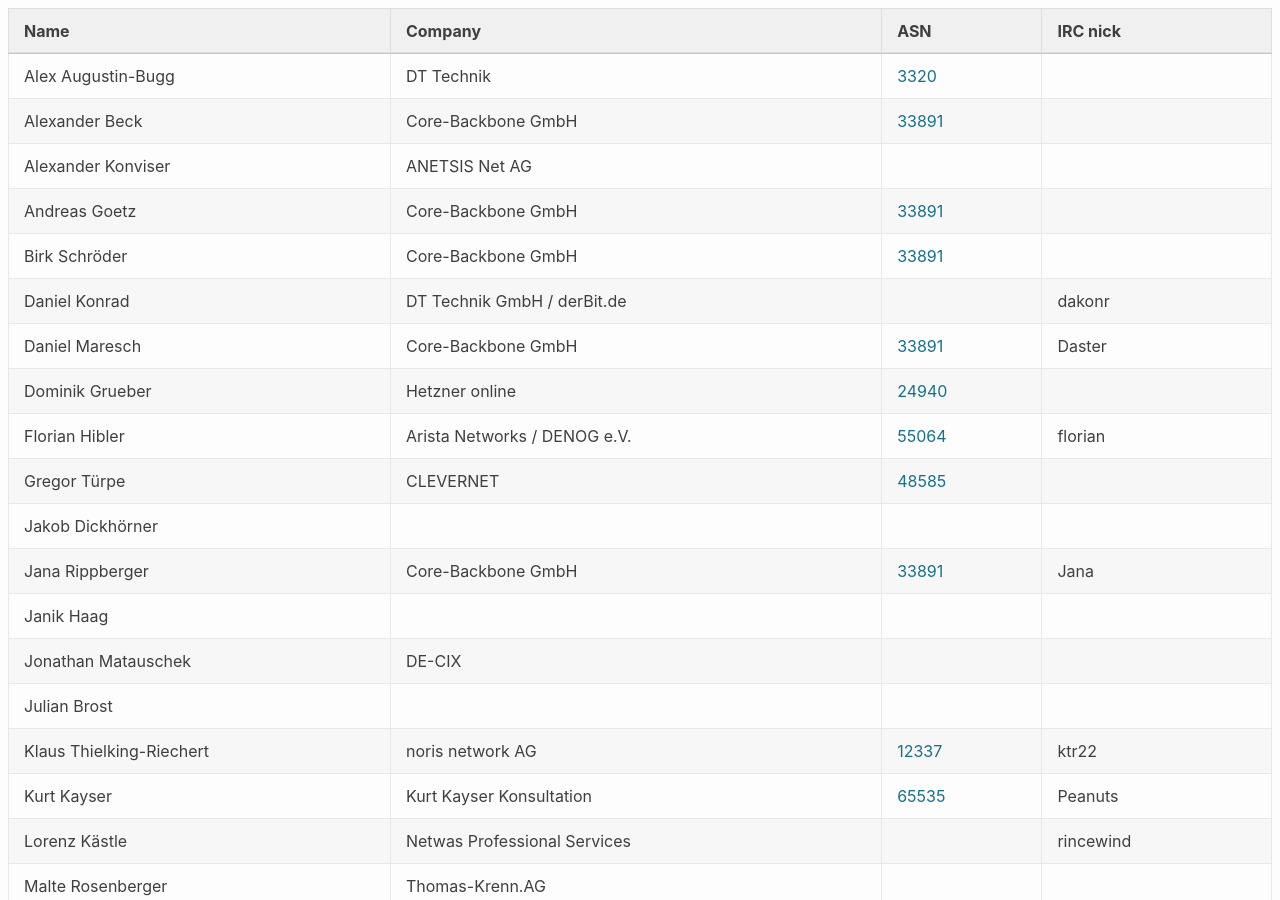
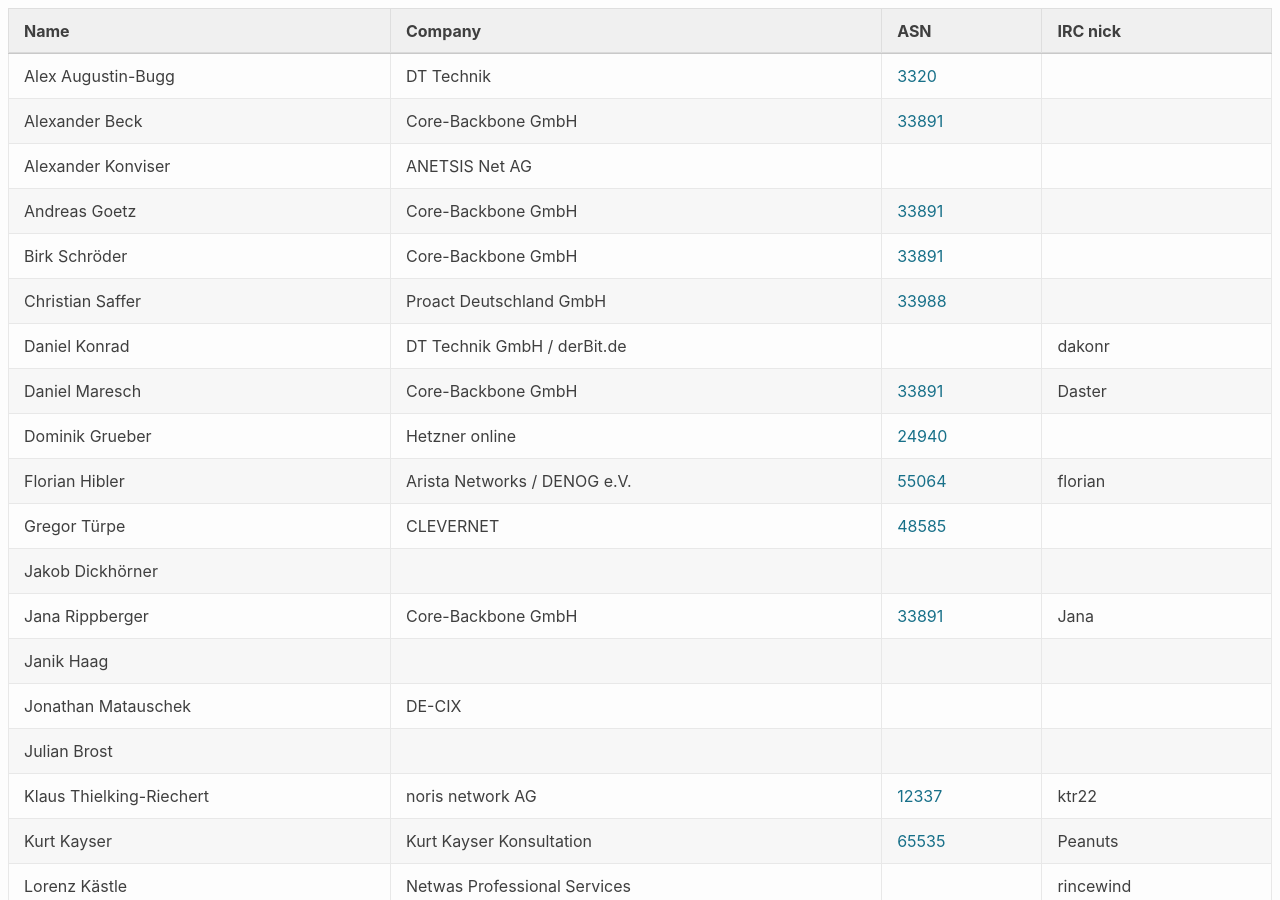
Before and after one commit to denog/pretix-attendeelist, a Jekyll site: the page built from meetup2023_05/index.markdown, in a window 1280 px wide and 900 px high. Built offline with Jekyll 4.4.1, drawn with Linux system fonts in a browser that asks for light colours.

Commit message:
Latest data: Tue Sep 26 15:10:12 UTC 2023

```diff
--- a/_data/attendees_denog_meetup_2023_05.json
+++ b/_data/attendees_denog_meetup_2023_05.json
@@ -28,6 +28,12 @@
     "company": "Core-Backbone GmbH",
     "irc": null,
     "asn": "33891"
+  },
+  {
+    "name": "Christian Saffer",
+    "company": "Proact Deutschland GmbH",
+    "irc": null,
+    "asn": "33988"
   },
   {
     "name": "Daniel Konrad",
```
